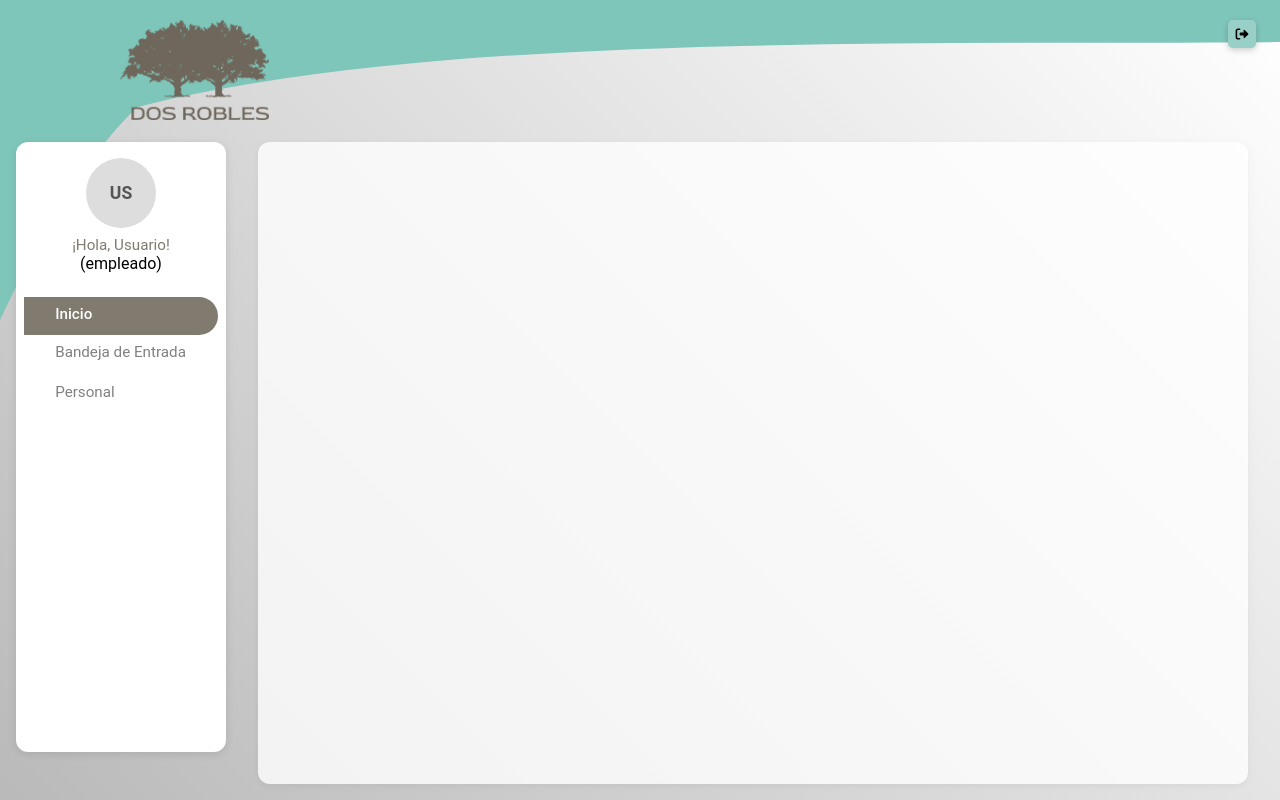
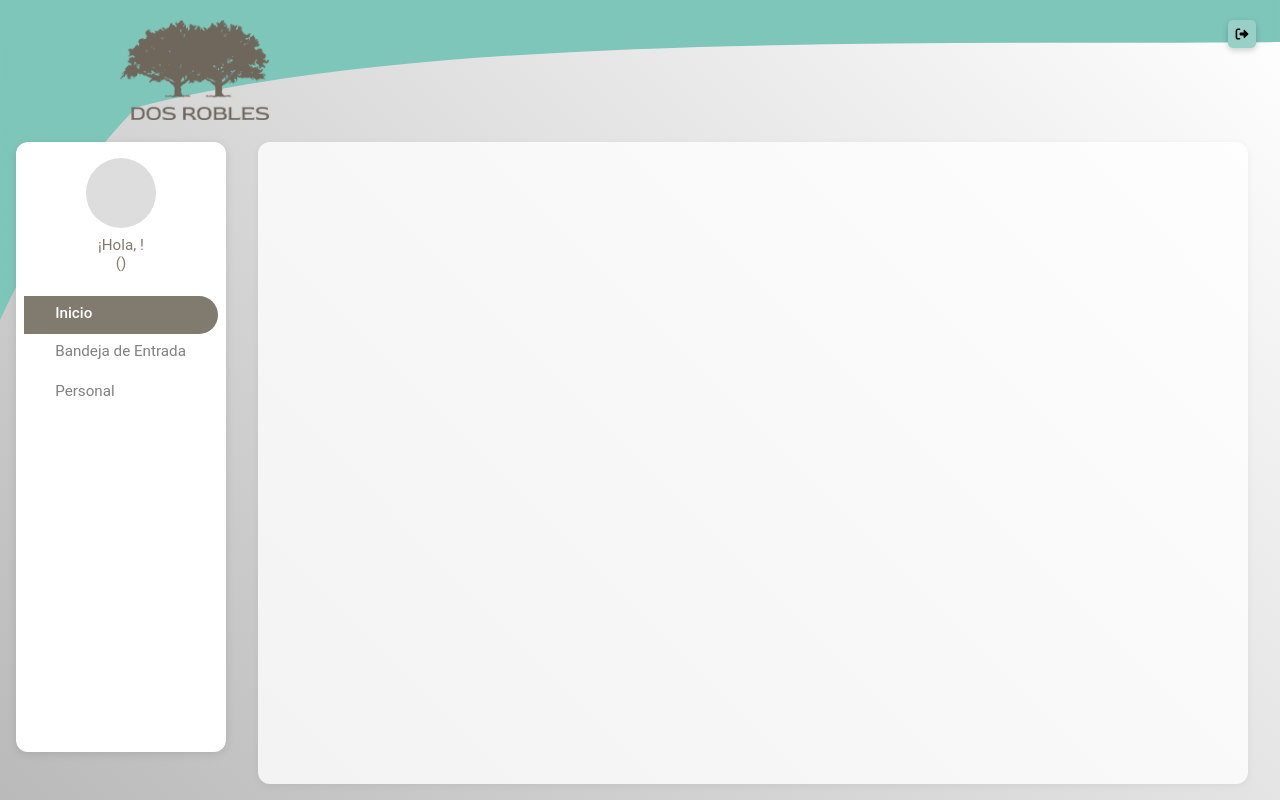
Before and after one commit to Nadia-sg/PPIV-DosRobles-RRHH, a React (Vite) app in the folder frontend/dosrobles-app/: page /home in a window 1280 px wide. Built offline with nearby package versions, Linux system fonts and the light colour scheme; some icons are missing.

Commit message:
Modificado el sidebar para que muestre la imagen, el nombre y el rol del usuario que este logueado

```diff
--- a/frontend/dosrobles-app/src/components/Sidebar.jsx
+++ b/frontend/dosrobles-app/src/components/Sidebar.jsx
@@ -1,175 +1,3 @@
-// /* src/components/Sidebar.jsx */
-
-// import styles from "../styles/Sidebar.module.css";
-// import { useNavigate, useLocation } from "react-router-dom";
-// import React, { useState, forwardRef, useEffect } from "react";
-
-// // MUI Icons
-// import HomeIcon from "@mui/icons-material/Home";
-// import MailOutlineIcon from "@mui/icons-material/MailOutline";
-// import PersonOutlineIcon from "@mui/icons-material/PersonOutline";
-// import PeopleOutlineIcon from "@mui/icons-material/PeopleOutline";
-// import ArrowDropDownIcon from "@mui/icons-material/ArrowDropDown";
-// import ArrowDropUpIcon from "@mui/icons-material/ArrowDropUp";
-// import MenuIcon from "@mui/icons-material/Menu";
-
-// const Sidebar = forwardRef(({ className, onItemClick }, ref) => {
-//   const [openMenus, setOpenMenus] = useState({});
-//   const [menuOpen, setMenuOpen] = useState(true);
-//   const [active, setActive] = useState("");
-//   const navigate = useNavigate();
-//   const location = useLocation();
-
-//   // ✅ Cargar usuario desde localStorage
-//   const user = JSON.parse(localStorage.getItem("user"));
-//   const userName = user?.name || "Usuario";
-//   const userRole = user?.role || "empleado";
-
-//   const routes = {
-//     Inicio: "/home",
-//     Bandeja: "/bandeja-entrada",
-//     "Mi Ficha": "/mi-ficha",
-//     Ausencias: "/licencias",
-//     "Mi Fichaje": "/fichaje/historial",
-//     "Mis Documentos": "/nomina/recibos",
-//     Empleados: "/empleados",
-//     "Control Horario": "/fichaje/empleados",
-//     Nómina: "/nomina/calculo",
-//   };
-
-//   useEffect(() => {
-//     const currentName = Object.keys(routes).find(
-//       (key) => routes[key] === location.pathname
-//     );
-//     if (currentName) setActive(currentName);
-//   }, [location.pathname]);
-
-//   const toggleMenu = (menuName) => {
-//     setOpenMenus((prev) => ({
-//       ...prev,
-//       [menuName]: !prev[menuName],
-//     }));
-//   };
-
-//   const handleSelect = (name) => {
-//     setActive(name);
-//     if (routes[name]) navigate(routes[name]);
-//     if (onItemClick) onItemClick(name);
-//   };
-
-//   return (
-//     <aside ref={ref} className={`${styles.sidebar} ${className}`}>
-//       <button
-//         className={styles.menuToggle}
-//         onClick={() => setMenuOpen(!menuOpen)}
-//         aria-label="Abrir menú"
-//       >
-//         <MenuIcon />
-//       </button>
-
-//       {menuOpen && (
-//         <>
-//           <div className={styles.profile}>
-//             <div className={styles.avatar}>
-//               {userName.slice(0, 2).toUpperCase()}
-//             </div>
-//             <p className={styles.greeting}>¡Hola, {userName}!</p>
-//             <p className={styles.role}>({userRole})</p>
-//           </div>
-
-//           <ul className={styles.menuList}>
-//             <li
-//               className={`${styles.menuItem} ${
-//                 active === "Inicio" ? styles.active : ""
-//               }`}
-//               onClick={() => handleSelect("Inicio")}
-//             >
-//               <HomeIcon className={styles.icon} /> Inicio
-//             </li>
-
-//             <li
-//               className={`${styles.menuItem} ${
-//                 active === "Bandeja" ? styles.active : ""
-//               }`}
-//               onClick={() => handleSelect("Bandeja")}
-//             >
-//               <MailOutlineIcon className={styles.icon} /> Bandeja de Entrada
-//             </li>
-
-//             <li className={styles.dropdown}>
-//               <div
-//                 className={styles.dropdownHeader}
-//                 onClick={() => toggleMenu("personal")}
-//               >
-//                 <PersonOutlineIcon className={styles.icon} />{" "}
-//                 <span>Personal</span>
-//                 {openMenus["personal"] ? (
-//                   <ArrowDropUpIcon className={styles.arrowIcon} />
-//                 ) : (
-//                   <ArrowDropDownIcon className={styles.arrowIcon} />
-//                 )}
-//               </div>
-
-//               {openMenus["personal"] && (
-//                 <ul className={styles.submenu}>
-//                   {[
-//                     "Mi Ficha",
-//                     "Ausencias",
-//                     "Mi Fichaje",
-//                     "Mis Documentos",
-//                   ].map((item) => (
-//                     <li
-//                       key={item}
-//                       className={active === item ? styles.activeSub : ""}
-//                       onClick={() => handleSelect(item)}
-//                     >
-//                       {item}
-//                     </li>
-//                   ))}
-//                 </ul>
-//               )}
-//             </li>
-
-//             {/* Solo los admins ven este menú */}
-//             {userRole === "admin" && (
-//               <li className={styles.dropdown}>
-//                 <div
-//                   className={styles.dropdownHeader}
-//                   onClick={() => toggleMenu("organizacion")}
-//                 >
-//                   <PeopleOutlineIcon className={styles.icon} />{" "}
-//                   <span>Organización</span>
-//                   {openMenus["organizacion"] ? (
-//                     <ArrowDropUpIcon className={styles.arrowIcon} />
-//                   ) : (
-//                     <ArrowDropDownIcon className={styles.arrowIcon} />
-//                   )}
-//                 </div>
-
-//                 {openMenus["organizacion"] && (
-//                   <ul className={styles.submenu}>
-//                     {["Empleados", "Control Horario", "Nómina"].map((item) => (
-//                       <li
-//                         key={item}
-//                         className={active === item ? styles.activeSub : ""}
-//                         onClick={() => handleSelect(item)}
-//                       >
-//                         {item}
-//                       </li>
-//                     ))}
-//                   </ul>
-//                 )}
-//               </li>
-//             )}
-//           </ul>
-//         </>
-//       )}
-//     </aside>
-//   );
-// });
-
-// export default Sidebar;
-
 /* src/components/Sidebar.jsx */
 
 import styles from "../styles/Sidebar.module.css";
@@ -194,7 +22,7 @@ const Sidebar = forwardRef(({ className, onItemClick }, ref) => {
 
   // ✅ Cargar usuario desde localStorage
   const user = JSON.parse(localStorage.getItem("user"));
-  const userName = user?.name || "Usuario";
+  // const userName = user?.name || "Usuario";
   const userRole = user?.role || "empleado";
 
   const routes = {
@@ -244,10 +72,21 @@ const Sidebar = forwardRef(({ className, onItemClick }, ref) => {
         <>
           <div className={styles.profile}>
             <div className={styles.avatar}>
-              {userName.slice(0, 2).toUpperCase()}
+              {user?.empleado?.imagenPerfil?.data ? (
+                <img
+                  src={`http://localhost:4000/api/empleados/${user.empleado._id}/imagen`}
+                  alt="Perfil"
+                  style={{ width: "80px", height: "80px" }}
+                  className={styles.avatarImg}
+                />
+              ) : (
+                user?.username?.slice(0, 2).toUpperCase()
+              )}
             </div>
-            <p className={styles.greeting}>¡Hola, {userName}!</p>
-            <p className={styles.role}>({userRole})</p>
+            <p className={styles.greeting}>
+              ¡Hola, {user?.empleado?.nombre || user?.username}!
+            </p>
+            <p className={styles.role}>({user?.role})</p>
           </div>
 
           <ul className={styles.menuList}>
@@ -285,8 +124,12 @@ const Sidebar = forwardRef(({ className, onItemClick }, ref) => {
 
               {openMenus["personal"] && (
                 <ul className={styles.submenu}>
-                  {["Mi Ficha", "Ausencias", "Mi Fichaje", "Mis Documentos"].map(
-                    (item) => (
+                  {[
+                    "Mi Ficha",
+                    "Ausencias",
+                    "Mi Fichaje",
+                    "Mis Documentos",
+                  ].map((item) => (
                     <li
                       key={item}
                       className={active === item ? styles.activeSub : ""}
@@ -294,8 +137,7 @@ const Sidebar = forwardRef(({ className, onItemClick }, ref) => {
                     >
                       {item}
                     </li>
-                    )
-                  )}
+                  ))}
                 </ul>
               )}
             </li>
--- a/frontend/dosrobles-app/src/styles/Sidebar.module.css
+++ b/frontend/dosrobles-app/src/styles/Sidebar.module.css
@@ -49,7 +49,7 @@
   font-size: 1.1rem;
 }
 
-.greeting {
+.greeting, .role {
   font-size: 0.95rem;
   color: var(--secondary, #817a6f);
 }
```
Also changed, not shown: 1 other file (tests, documents, lock files or other folders). Lines whose indentation alone changed are shown as unchanged.
